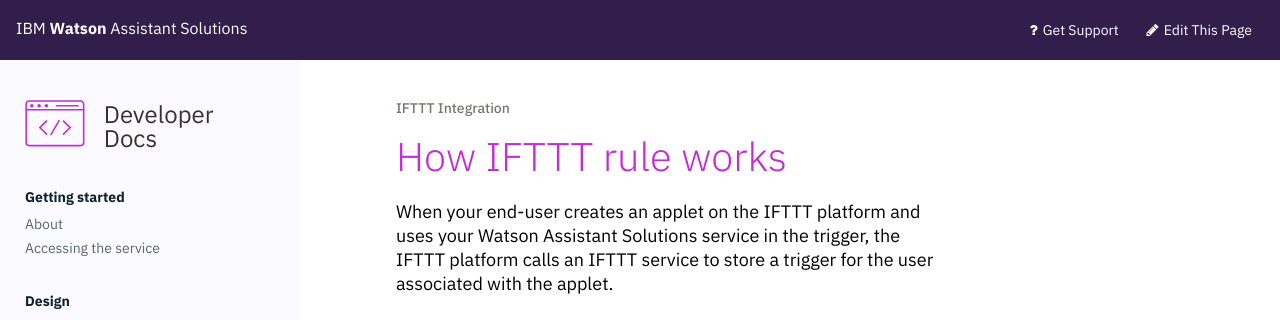
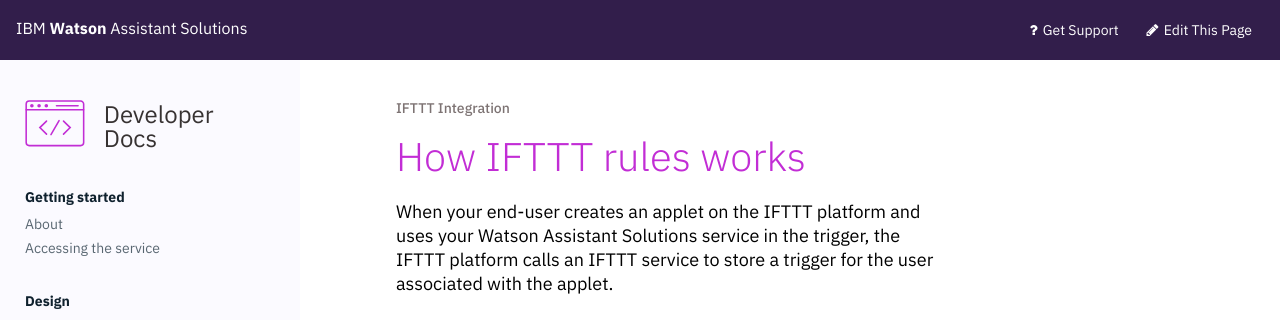
Before and after one commit to Watson-Personal-Assistant/developer, a Jekyll site: the page built from _content/ifttt/how_ifttt_works.md, in a window 1280 px wide. Shown: the top 320 px of the page. Built offline with Jekyll 4.4.1, drawn with Linux system fonts in a browser that asks for light colours; some of the changed text lies outside the part shown.

Commit message:
Update how_ifttt_works.md
Formatting

```diff
--- a/_content/ifttt/how_ifttt_works.md
+++ b/_content/ifttt/how_ifttt_works.md
@@ -1,5 +1,5 @@
 ---
-title: How IFTTT rule works
+title: How IFTTT rules works
 weight: 10
 ---
 When your end-user creates an applet on the IFTTT platform and uses your Watson Assistant Solutions service in the trigger, the IFTTT platform calls an IFTTT service to store a trigger for the user associated with the applet.
@@ -8,7 +8,7 @@
 
 ### Evaluation request
 Figure 1 shows how an evaluation request is handled for an IFTTT trigger.
-![Evaluation]({{site.baseurl}}/ifttt/valuation_flow.PNG)
+![Evaluation]({{site.baseurl}}/ifttt/evaluation_flow.PNG)
 1.  A converse request that matches a trigger in an IFTTT applet is sent to the Watson Assistant Solutions core routing component.
 2. The core routing component sends the utterance to all skills for evaluation.
 3. The IFTTT skill requests the list of triggers for the user specified in the utterance from the IFTTT service.
@@ -17,7 +17,7 @@
 
 ### Converse request
 Figure 2 shows how converse request is handled for an IFTTT trigger.
-![Converse]({{site.baseurl}}/ifttt/converse_flow.PNG)
+![converse]({{site.baseurl}}/ifttt/converse_flow.PNG)
 1. The routing core component of Watson Assistant Solutions routes the utterance to the IFTTT skill for processing.
 2. The skill executes the following `fire-trigger` action that is defined in the `action.js` file.  It passess the trigger ID that was passed in the evaluation response.<br/>
 `'fire-trigger': (request, response, context) => { axios.post(iftttServiceEndpoint + "/invoke_wa_trigger", {trigger_id:request.evaluationResponse.response.triggerId}, {headers:{'ifttt-skill-key':manifest['ifttt-skill-key']}}).then((response) => { }).catch((err)=>{ console.error("invoke_wa_trigger " + err.message); }); response.say(handler.t(request.evaluationResponse.response.triggerFields.answer)).send(); }`
```
